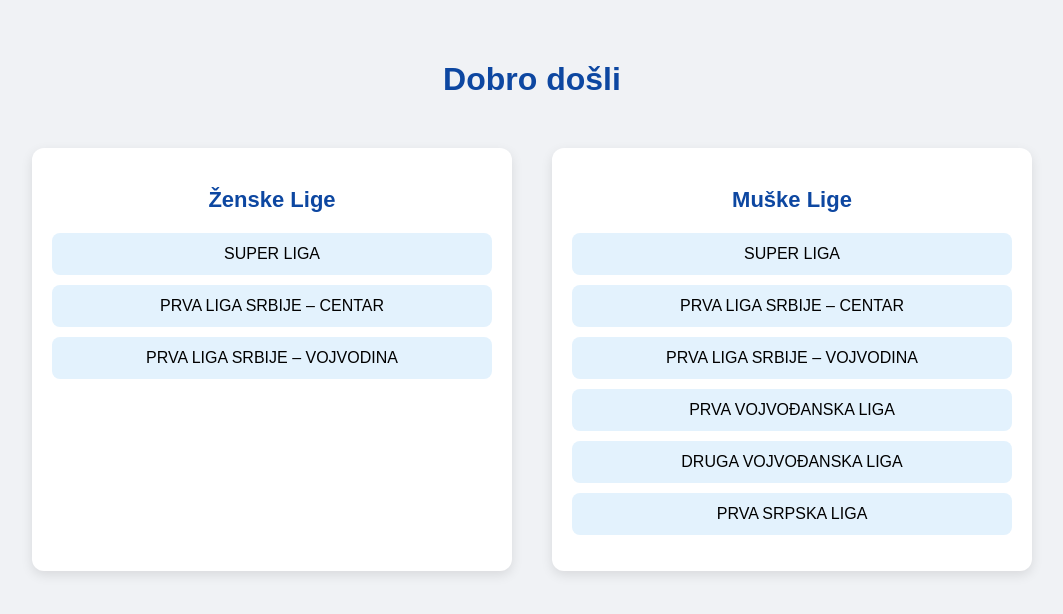
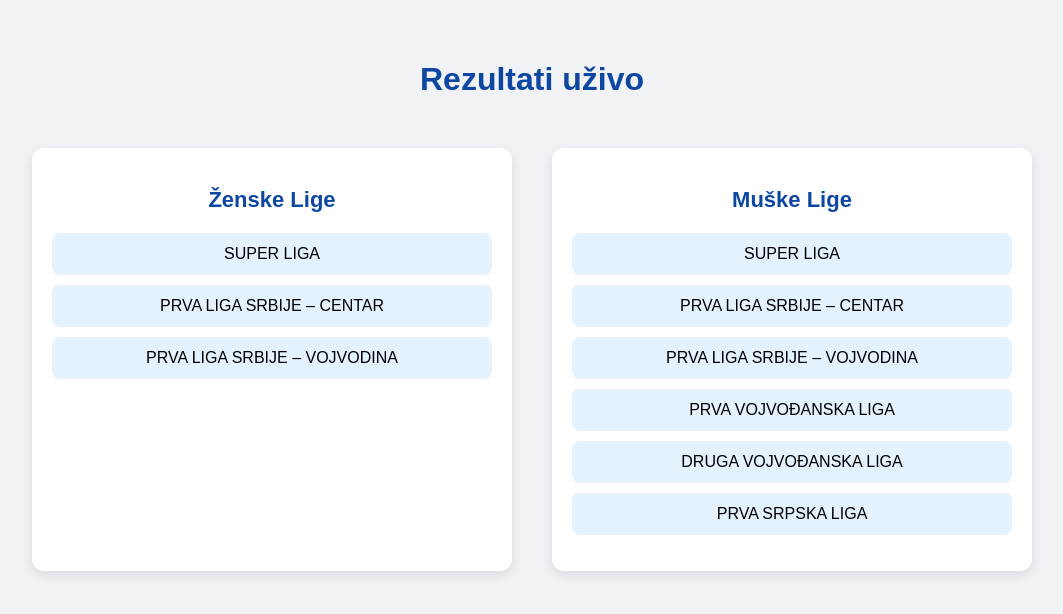
Before and after one commit to matejasakic/kuglanje-uzivo, a plain HTML site: page uzivo.html in a window 1280 px wide. Shown: the whole page, without its empty margins (108-1171 px from the left). Drawn offline with Linux system fonts and the light colour scheme.

Commit message:
Update uzivo.html

```diff
--- a/uzivo.html
+++ b/uzivo.html
@@ -73,7 +73,7 @@
 </head>
 <body>
 
-  <h1>Dobro došli</h1>
+  <h1>Rezultati uživo</h1>
 
   <div class="liga-wrapper">
 
```
